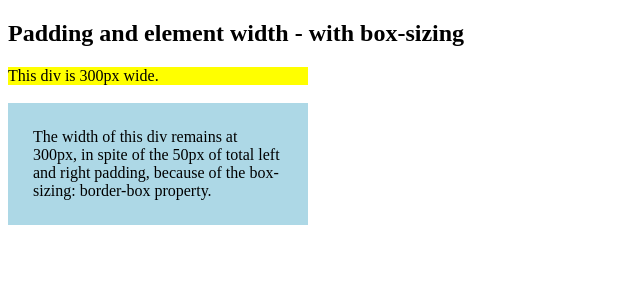
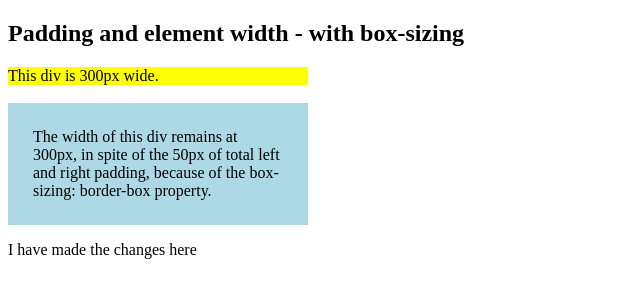
Before and after one commit to AnithaPriya1386/checking_check-rep, a plain HTML site: page index.html in a window 1280 px wide. Shown: the whole page, without its empty margins (0-640 px from the left). Drawn offline with Linux system fonts and the light colour scheme.

Commit message:
Updated index.html

```diff
--- a/index.html
+++ b/index.html
@@ -13,5 +13,9 @@
 <div class="ex2">The width of this div remains at 300px, in spite of the 50px of total left and right padding, because of the box-sizing: border-box property.
 </div>
 
+<p class="ex1">
+  I have made the changes here
+</p>
+
 </body>
 </html>
```
